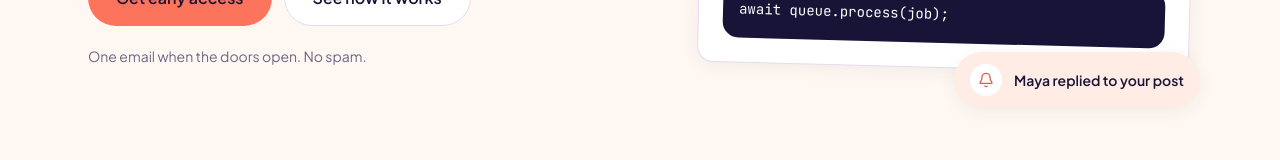
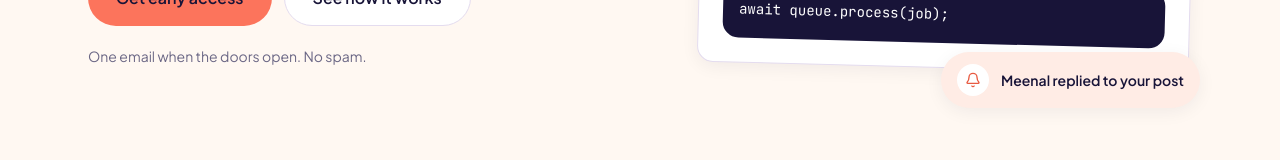
Before and after one commit to Afzal14786/writespace-landing-page, a Next.js app: page / in a window 1280 px wide. Shown: the part 558-718 px from the top of the page. Built offline with nearby package versions, Linux system fonts and the light colour scheme.

Commit message:
refactor: update notification preview mock

```diff
--- a/src/components/mocks/notification-pill.tsx
+++ b/src/components/mocks/notification-pill.tsx
@@ -12,7 +12,7 @@ export function NotificationPill() {
       </span>
 
       <p className="font-copy text-xs font-semibold text-ink sm:text-sm">
-        Maya replied to your post
+        Meenal replied to your post
       </p>
     </div>
   );
```
